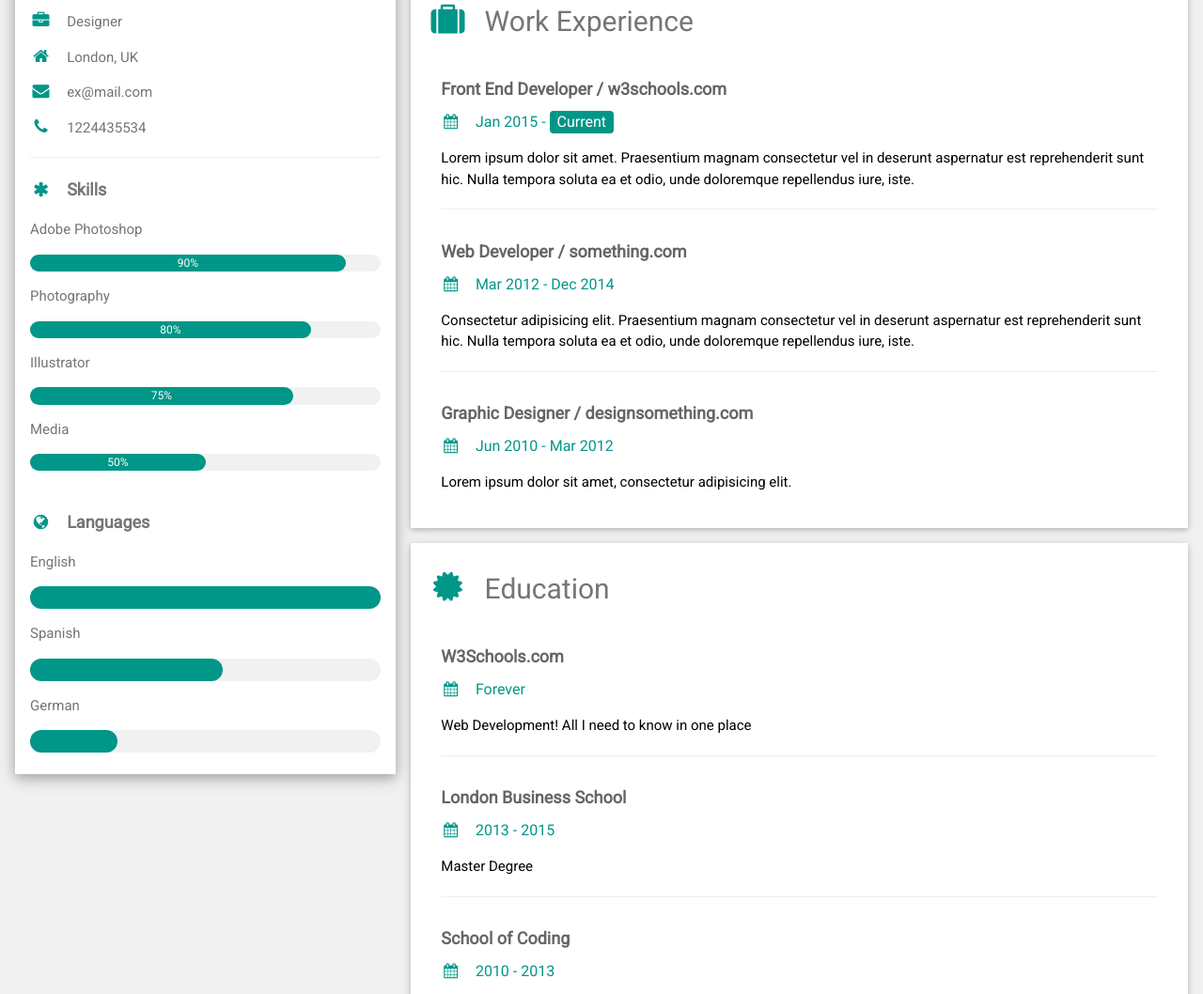
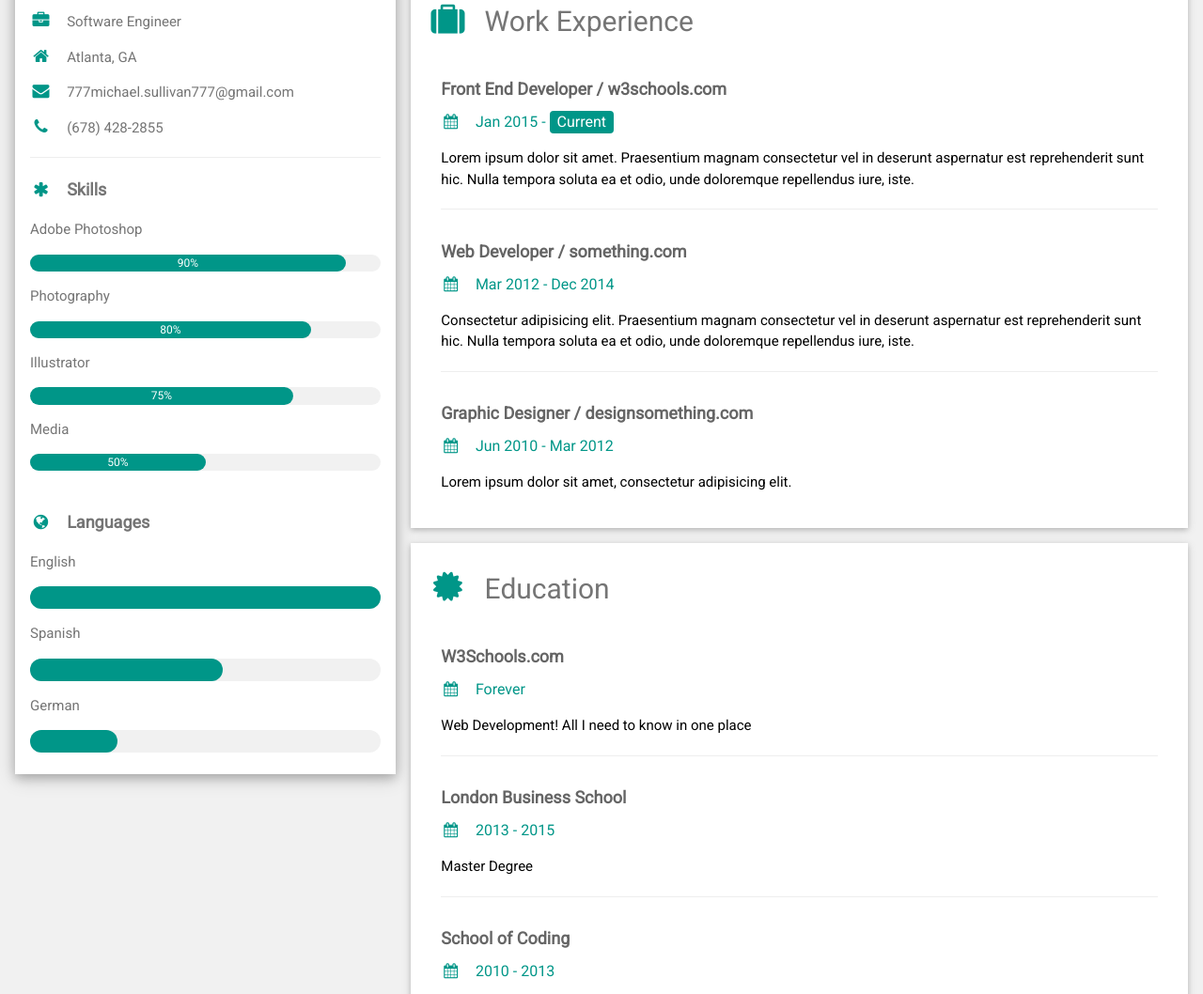
Before and after one commit to ms13380/PersonalProfile, a plain HTML site: page index.html in a window 1280 px wide. Shown: the part 42-1100 px from the top of the page at 94% size. Drawn offline with nearby package versions, Linux system fonts and the light colour scheme.

Commit message:
Updated contact information

```diff
--- a/index.html
+++ b/index.html
@@ -1,7 +1,7 @@
 <!DOCTYPE html>
 <html>
 <head>
-<title>W3.CSS Template</title>
+<title>Michael Sullivan Profile</title>
 <meta charset="UTF-8">
 <meta name="viewport" content="width=device-width, initial-scale=1">
 <link rel="stylesheet" href="https://www.w3schools.com/w3css/4/w3.css">
@@ -30,10 +30,10 @@ html,body,h1,h2,h3,h4,h5,h6 {font-family: "Roboto", sans-serif}
           </div>
         </div>
         <div class="w3-container">
-          <p><i class="fa fa-briefcase fa-fw w3-margin-right w3-large w3-text-teal"></i>Designer</p>
-          <p><i class="fa fa-home fa-fw w3-margin-right w3-large w3-text-teal"></i>London, UK</p>
-          <p><i class="fa fa-envelope fa-fw w3-margin-right w3-large w3-text-teal"></i>ex@mail.com</p>
-          <p><i class="fa fa-phone fa-fw w3-margin-right w3-large w3-text-teal"></i>1224435534</p>
+          <p><i class="fa fa-briefcase fa-fw w3-margin-right w3-large w3-text-teal"></i>Software Engineer</p>
+          <p><i class="fa fa-home fa-fw w3-margin-right w3-large w3-text-teal"></i>Atlanta, GA</p>
+          <p><i class="fa fa-envelope fa-fw w3-margin-right w3-large w3-text-teal"></i>777michael.sullivan777@gmail.com</p>
+          <p><i class="fa fa-phone fa-fw w3-margin-right w3-large w3-text-teal"></i>(678) 428-2855</p>
           <hr>
 
           <p class="w3-large"><b><i class="fa fa-asterisk fa-fw w3-margin-right w3-text-teal"></i>Skills</b></p>
```
